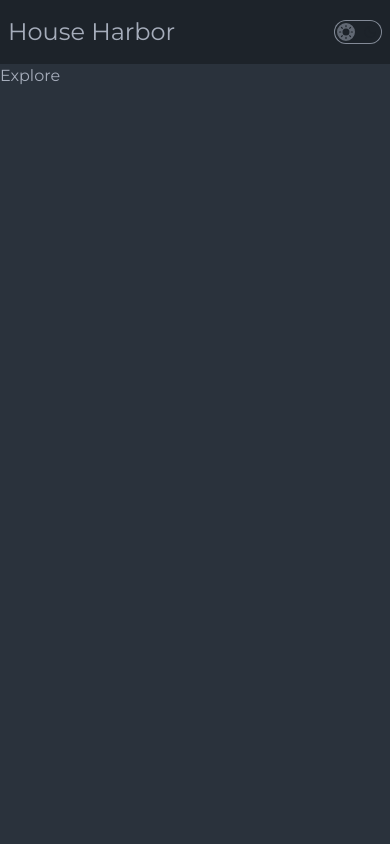
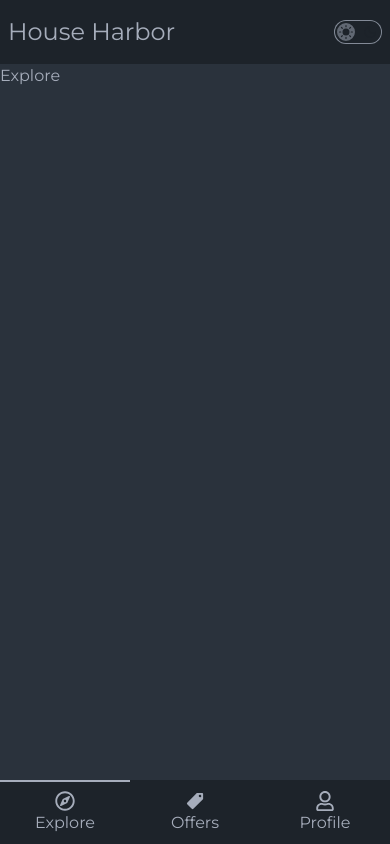
Before and after one commit to Radexman/house-harbor, a React (Vite) app: page / in a window 390 px wide. Built offline with nearby package versions, Linux system fonts and the light colour scheme.

Commit message:
Mobile Navbar

```diff
--- a/src/App.tsx
+++ b/src/App.tsx
@@ -8,6 +8,7 @@ import ForgotPassword from './pages/ForgotPassword/ForgotPassword';
 import Navbar from './components/layout/Navbar/Navbar';
 import ScrollToTop from './components/ScrollToTop';
 import NotFound from './pages/NotFound/NotFound';
+import MobileNavbar from './components/layout/MobileNavbar/MobileNavbar';
 
 function App() {
   return (
@@ -26,6 +27,7 @@ function App() {
           <Route path="*" element={<NotFound />} />
         </Routes>
       </div>
+      <MobileNavbar />
     </AppContextProvider>
   );
 }
--- /dev/null
+++ b/src/components/layout/MobileNavbar/MobileNavbar.tsx
@@ -0,0 +1,32 @@
+import { FaRegCompass as ExploreIcon, FaRegUser as ProfileIcon } from 'react-icons/fa';
+import { IoIosPricetag as OffersIcon } from 'react-icons/io';
+import { NavLink } from 'react-router-dom';
+
+function MobileNavbar() {
+  return (
+    <nav className="block sm:hidden">
+      <div className="btm-nav">
+        <NavLink to="/" className="">
+          <button type="button" className="flex flex-col items-center">
+            <ExploreIcon size={20} />
+            <span className="btm-nav-label">Explore</span>
+          </button>
+        </NavLink>
+        <NavLink to="/offers">
+          <button type="button" className="flex flex-col items-center">
+            <OffersIcon size={20} />
+            <span className="btm-nav-label">Offers</span>
+          </button>
+        </NavLink>
+        <NavLink to="/profile">
+          <button type="button" className="flex flex-col items-center">
+            <ProfileIcon size={20} />
+            <span className="btm-nav-label">Profile</span>
+          </button>
+        </NavLink>
+      </div>
+    </nav>
+  );
+}
+
+export default MobileNavbar;
--- a/src/pages/Explore/Explore.tsx
+++ b/src/pages/Explore/Explore.tsx
@@ -1,6 +1,6 @@
 function Explore() {
   return (
-    <div>
+    <div className="container mx-auto">
       <h1>Explore</h1>
     </div>
   );
```
